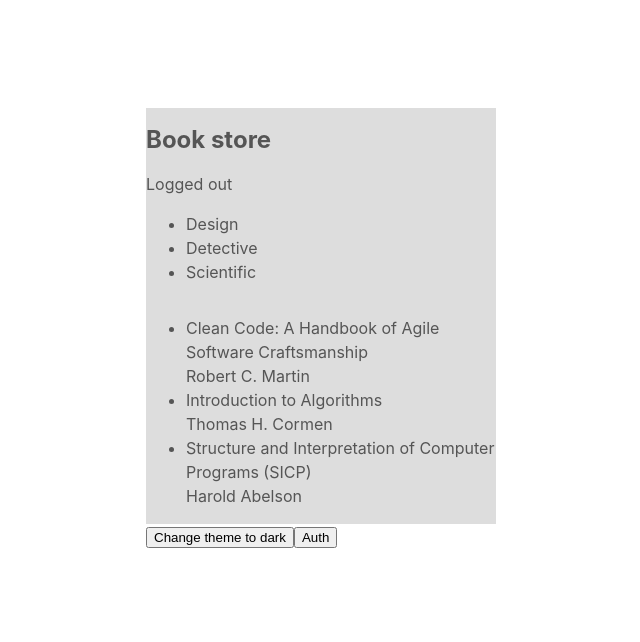
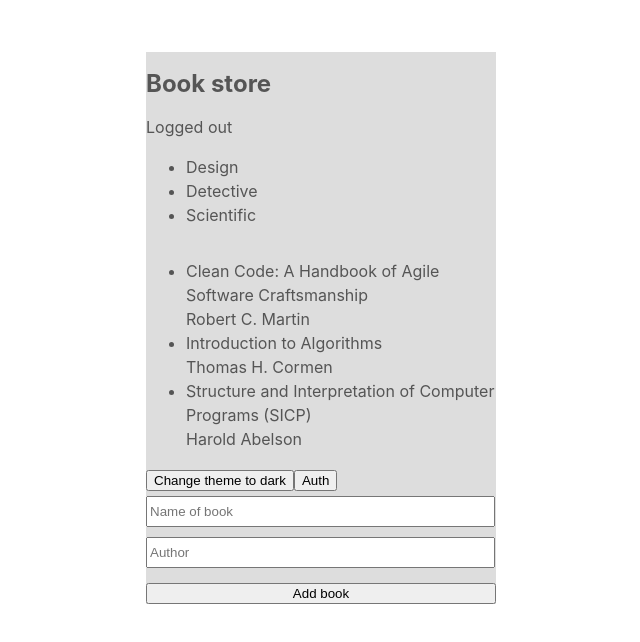
Before and after one commit to TranQuocViet26701/react-context-demo, a React (Vite) app: page / in a window 1280 px wide. Shown: the top 642 px of the page, without its empty margins (319-959 px from the left). Built offline with nearby package versions, Linux system fonts and the light colour scheme.

Commit message:
feat: add book reducer

```diff
--- a/src/App.tsx
+++ b/src/App.tsx
@@ -5,17 +5,15 @@ import BookContextProvider from './contexts/BookContext';
 import ThemeContextProvider from './contexts/ThemeContext';
 
 function App() {
-  console.log('re-render');
-
   return (
     <div className="App">
       <AuthContextProvider>
         <ThemeContextProvider>
-          <Navbar />
           <BookContextProvider>
+            <Navbar />
             <BookList />
+            <ButtonToggle />
           </BookContextProvider>
-          <ButtonToggle />
         </ThemeContextProvider>
       </AuthContextProvider>
     </div>
--- a/src/components/BookDetail/index.tsx
+++ b/src/components/BookDetail/index.tsx
@@ -1,24 +1,19 @@
 import { useContext } from 'react';
+import { Book } from '../../@types/book';
 import { BookContext } from '../../contexts/BookContext';
+import { BookActionKind } from '../../reducers/bookReducer';
 import styles from './BookDetail.module.scss';
 
-export interface BookDetailProps {
-  id: string;
-  name: string;
-  author: string;
-}
-
-export default function BookDetail({ id, name, author }: BookDetailProps) {
-  const { removeBook } = useContext(BookContext);
-
-  const handleRemoveBook = () => {
-    if (!removeBook) return;
-
-    removeBook(id);
-  };
+export default function BookDetail({ id, name, author }: Book) {
+  const { dispatch } = useContext(BookContext);
 
   return (
-    <li onClick={handleRemoveBook} className={styles.bookDetail}>
+    <li
+      onClick={() =>
+        dispatch?.({ type: BookActionKind.REMOVE_BOOK, payload: id })
+      }
+      className={styles.bookDetail}
+    >
       <div className={styles.name}>{name}</div>
       <div className={styles.author}>{author}</div>
     </li>
--- /dev/null
+++ b/src/components/BookForm/BookForm.module.scss
@@ -0,0 +1,14 @@
+.form {
+  width: 100%;
+
+  input {
+    width: 97.5%;
+    height: 25px;
+    margin: 5px 0;
+  }
+
+  button {
+    margin-top: 10px;
+    width: 100%;
+  }
+}
--- /dev/null
+++ b/src/components/BookForm/index.tsx
@@ -0,0 +1,43 @@
+import { useContext, useState } from 'react';
+import { BookContext } from '../../contexts/BookContext';
+import { BookActionKind } from '../../reducers/bookReducer';
+import styles from './BookForm.module.scss';
+
+export default function BookForm() {
+  const { dispatch } = useContext(BookContext);
+
+  const [name, setName] = useState('');
+  const [author, setAuthor] = useState('');
+
+  const handleAddBook = () => {
+    if (!name || !author) return;
+
+    dispatch?.({
+      type: BookActionKind.ADD_BOOK,
+      payload: {
+        name,
+        author,
+      },
+    });
+  };
+
+  return (
+    <div className={styles.form}>
+      <input
+        type="text"
+        value={name}
+        className={styles.name}
+        onChange={(e) => setName(e.target.value)}
+        placeholder="Name of book"
+      />
+      <input
+        type="text"
+        value={author}
+        className={styles.author}
+        onChange={(e) => setAuthor(e.target.value)}
+        placeholder="Author"
+      />
+      <button onClick={handleAddBook}>Add book</button>
+    </div>
+  );
+}
--- a/src/components/BookList/BookList.module.scss
+++ b/src/components/BookList/BookList.module.scss
@@ -1,7 +1,7 @@
 .book-list {
   width: 100%;
   padding: 20px;
-  border-radius: 0 0 50px 50px;
+  overflow-y: scroll;
 
   ul {
     padding: 0;
--- a/src/components/BookList/index.tsx
+++ b/src/components/BookList/index.tsx
@@ -4,9 +4,7 @@ import { ThemeContext } from '../../contexts/ThemeContext';
 import BookDetail from '../BookDetail';
 import styles from './BookList.module.scss';
 
-export interface BookListProps {}
-
-export default function BookList(props: BookListProps) {
+export default function BookList() {
   const themeContext = useContext(ThemeContext);
   const { bookList } = useContext(BookContext);
   const { isLightTheme, light, dark } = themeContext;
--- /dev/null
+++ b/src/components/ButtonToggle/ButtonToggle.module.scss
@@ -0,0 +1,19 @@
+.button-toggle {
+  width: 100%;
+  padding: 0 20px 25px;
+  border-radius: 0 0 25px 25px;
+
+  .row-button {
+    display: flex;
+    justify-content: space-between;
+  }
+
+  button {
+    cursor: pointer;
+    padding: 15px 20px;
+    border-radius: 5px;
+    border: none;
+
+    font-weight: 700;
+  }
+}
--- a/src/components/ButtonToggle/index.tsx
+++ b/src/components/ButtonToggle/index.tsx
@@ -1,12 +1,16 @@
 import { useContext } from 'react';
 import { AuthContext } from '../../contexts/AuthContext';
 import { ThemeContext } from '../../contexts/ThemeContext';
+import BookForm from '../BookForm';
+import styles from './ButtonToggle.module.scss';
 
 export interface IButtonToggleProps {}
 
 export default function ButtonToggle(props: IButtonToggleProps) {
-  const { onToggleTheme, isLightTheme } = useContext(ThemeContext);
+  const { onToggleTheme, isLightTheme, light, dark } = useContext(ThemeContext);
   const { onToggleAuth } = useContext(AuthContext);
+
+  const theme = isLightTheme ? light : dark;
 
   const handleToggleTheme = () => {
     if (!onToggleTheme) return;
@@ -21,11 +25,17 @@ export default function ButtonToggle(props: IButtonToggleProps) {
   };
 
   return (
-    <div>
-      <button onClick={handleToggleTheme}>
-        Change theme to {isLightTheme ? 'dark' : 'light'}
-      </button>
-      <button onClick={handleToggleAuth}>Auth</button>
+    <div
+      className={styles.buttonToggle}
+      style={{ backgroundColor: theme.ui, color: theme.syntax }}
+    >
+      <div className={styles.rowButton}>
+        <button onClick={handleToggleTheme}>
+          Change theme to {isLightTheme ? 'dark' : 'light'}
+        </button>
+        <button onClick={handleToggleAuth}>Auth</button>
+      </div>
+      <BookForm />
     </div>
   );
 }
--- a/src/contexts/BookContext.tsx
+++ b/src/contexts/BookContext.tsx
@@ -1,8 +1,9 @@
-import { createContext, useState } from 'react';
+import { createContext, useReducer } from 'react';
 import { v4 as uuid } from 'uuid';
-import { BookContextInterface, BookInterface } from '../@types/book';
+import { BookContextType } from '../@types/book';
+import BookReducer from '../reducers/bookReducer';
 
-const defaultBookContext: BookContextInterface = {
+const initialState: BookContextType = {
   bookList: [
     {
       id: uuid(),
@@ -22,8 +23,7 @@ const defaultBookContext: BookContextInterface = {
   ],
 };
 
-export const BookContext =
-  createContext<BookContextInterface>(defaultBookContext);
+export const BookContext = createContext<BookContextType>(initialState);
 
 export interface BookContextProviderProps {
   children: React.ReactNode;
@@ -32,33 +32,8 @@ export interface BookContextProviderProps {
 export default function BookContextProvider({
   children,
 }: BookContextProviderProps) {
-  const [bookContext, setBookContext] = useState(defaultBookContext);
+  const { Provider } = BookContext;
+  const [state, dispatch] = useReducer(BookReducer, initialState);
 
-  const addBook = (newBook: BookInterface) => {
-    setBookContext((prev) => {
-      return {
-        ...prev,
-        bookList: [...prev.bookList, newBook],
-      };
-    });
-  };
-
-  const removeBook = (id: string) => {
-    const removedBookList = bookContext.bookList.filter(
-      (book) => book.id !== id
-    );
-
-    setBookContext((prev) => {
-      return {
-        ...prev,
-        bookList: [...removedBookList],
-      };
-    });
-  };
-
-  return (
-    <BookContext.Provider value={{ ...bookContext, addBook, removeBook }}>
-      {children}
-    </BookContext.Provider>
-  );
+  return <Provider value={{ ...state, dispatch }}>{children}</Provider>;
 }
--- /dev/null
+++ b/src/reducers/bookReducer.ts
@@ -0,0 +1,39 @@
+import { v4 as uuid } from 'uuid';
+import { Book, BookAction, BookContextType } from '../@types/book';
+
+export enum BookActionKind {
+  ADD_BOOK = 'ADD_BOOK',
+  REMOVE_BOOK = 'REMOVE_BOOK',
+}
+
+const BookReducer = (state: BookContextType, action: BookAction) => {
+  console.log(action.type);
+
+  switch (action.type) {
+    case BookActionKind.ADD_BOOK:
+      const { name, author } = action.payload as Book;
+
+      return {
+        bookList: [
+          ...state.bookList,
+          {
+            id: uuid(),
+            name,
+            author,
+          },
+        ],
+      };
+
+    case BookActionKind.REMOVE_BOOK:
+      const removedId = action.payload as string;
+
+      return {
+        bookList: state.bookList.filter((b) => b.id !== removedId),
+      };
+
+    default:
+      return state;
+  }
+};
+
+export default BookReducer;
```
Also changed, not shown: src/@types/book.d.ts (+10 -4 lines).
